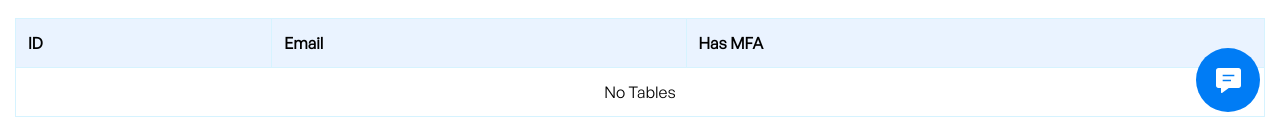
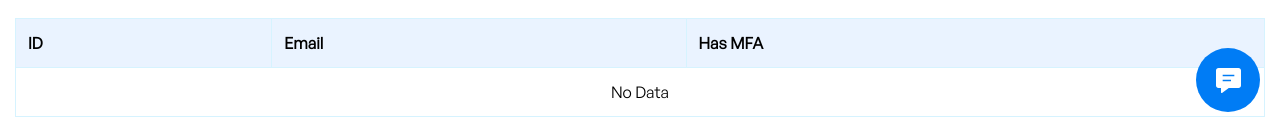
Before and after one commit to Codiantsoftware/supa-auth, a Next.js app: page /home in a window 1280 px wide. Shown: the part 668-800 px from the top of the page. Built offline with nearby package versions, Linux system fonts and the light colour scheme.

Commit message:
css fixes

```diff
--- a/src/app/home/page.js
+++ b/src/app/home/page.js
@@ -493,7 +493,7 @@ export default function Home() {
                                     ) : (
                                         <tr>
                                             <td colSpan={3} className="table-cell text-center">
-                                                No Tables
+                                                No Data
                                             </td>
                                         </tr>
                                     )}
```
